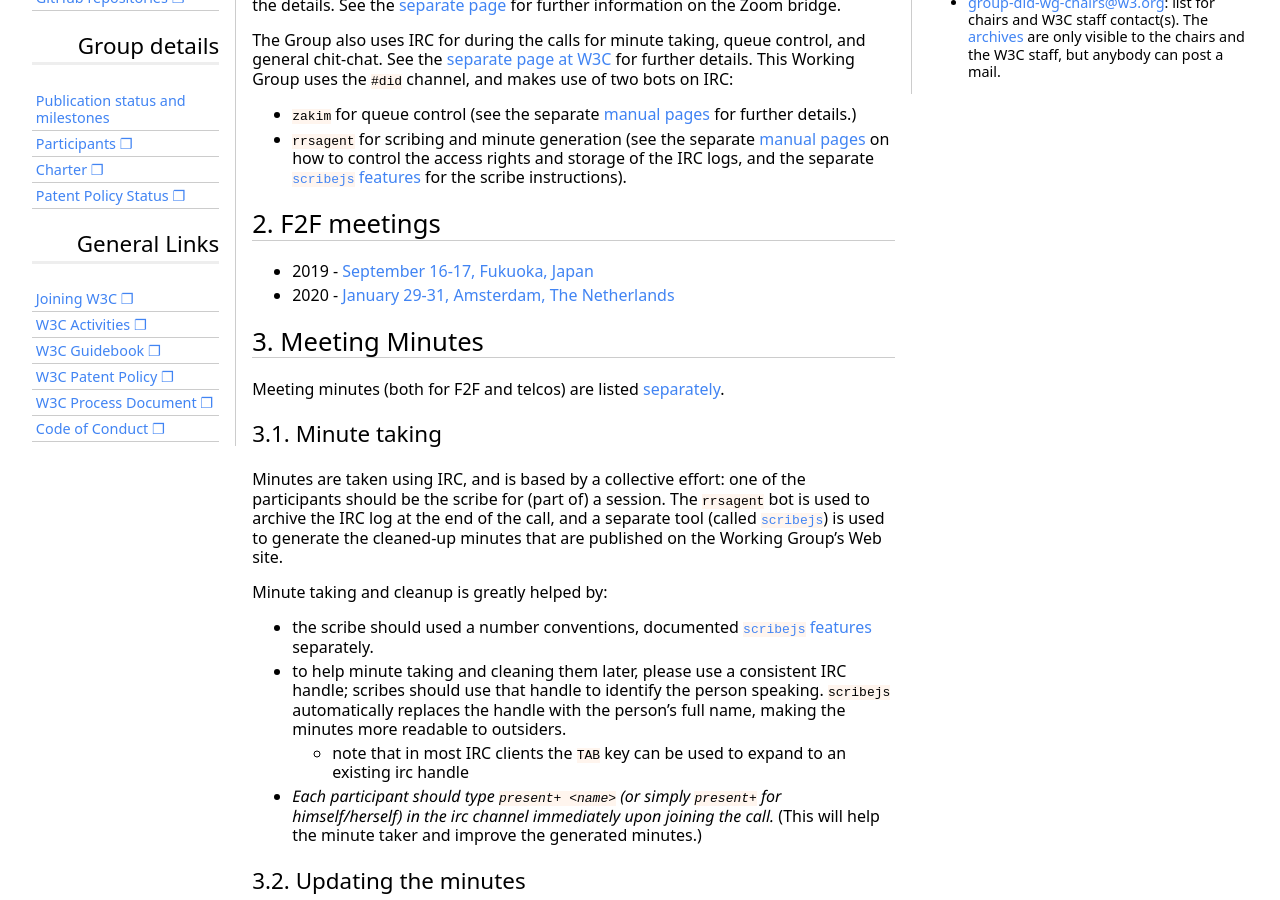
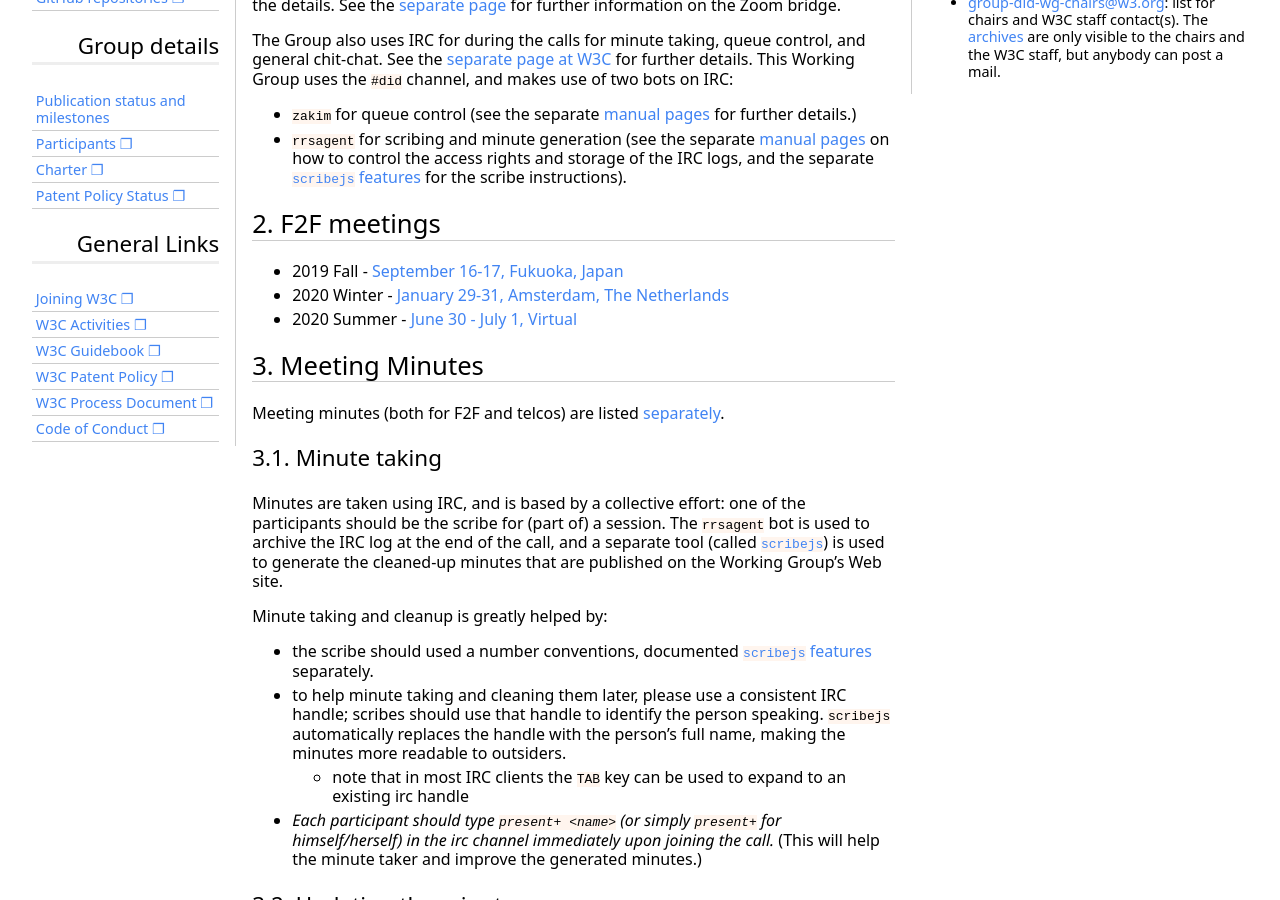
Before and after one commit to w3c/did-wg, a Jekyll site: the page built from Meetings/index.md, in a window 1280 px wide and 900 px high, scrolled down 428 px. Built offline with Jekyll 4.4.1, drawn with Linux system fonts in a browser that asks for light colours; some web fonts are replaced; our own code applies the rules of GitHub Pages for plain Markdown files.

Commit message:
Add summer 2020 meeting
add Summer 2020 Virtual F2F meeting to list

```diff
--- a/Meetings/index.md
+++ b/Meetings/index.md
@@ -21,8 +21,9 @@ The Group also uses IRC for during the calls for minute taking, queue control, a
 
 ## F2F meetings
 
-* 2019 - [September 16-17, Fukuoka, Japan](./F2F/2019.09.Fuk)
-* 2020 - [January 29-31, Amsterdam, The Netherlands](./F2F/2020.01.Amsterdam)
+* 2019 Fall - [September 16-17, Fukuoka, Japan](./F2F/2019.09.Fuk)
+* 2020 Winter - [January 29-31, Amsterdam, The Netherlands](./F2F/2020.01.Amsterdam)
+* 2020 Summer - [June 30 - July 1, Virtual](./F2F/2020.02.Virtual)
 
 ## Meeting Minutes
 
```
